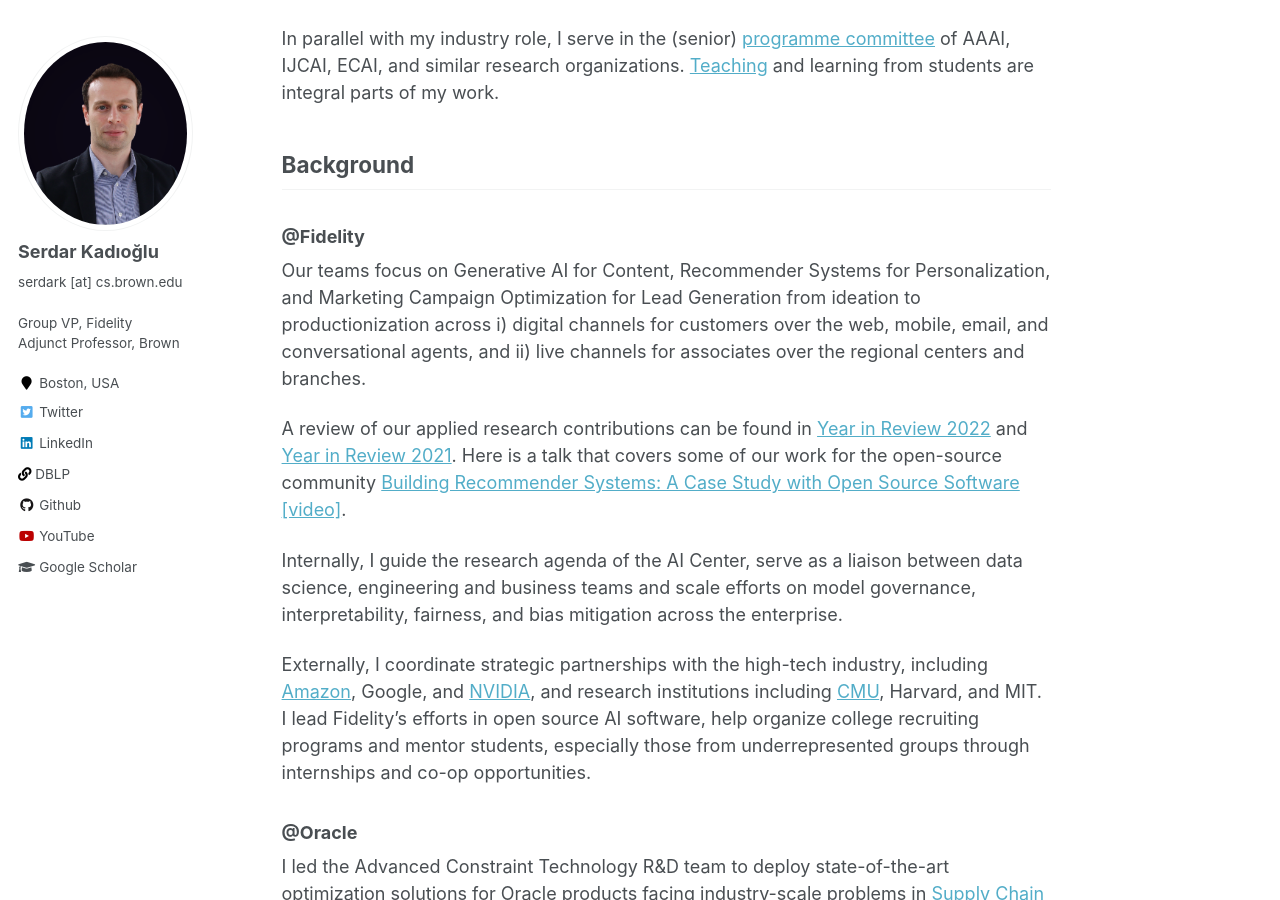
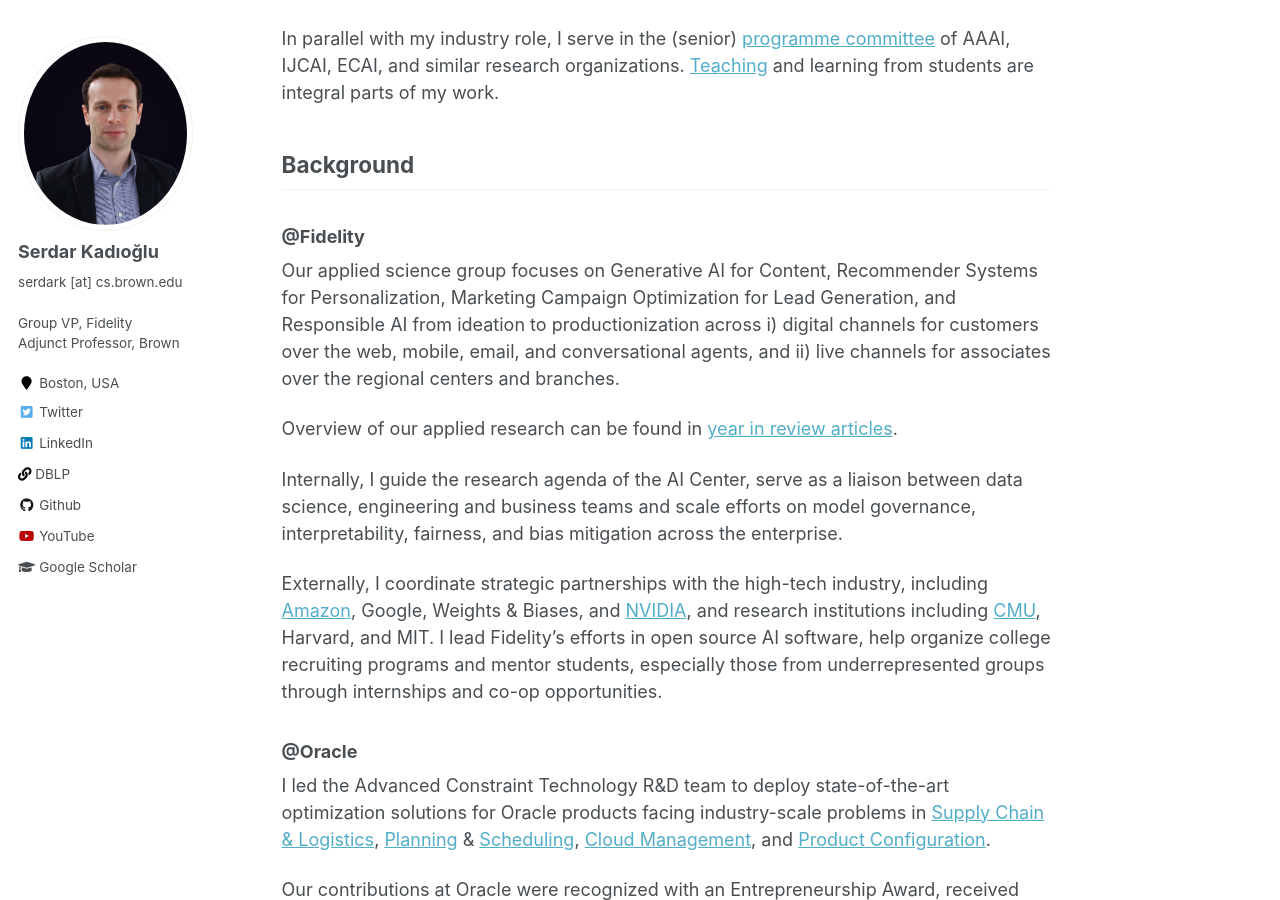
Before and after one commit to skadio/skadio.github.io, a Jekyll site: the page built from _pages/about.md, in a window 1280 px wide and 900 px high, scrolled down 371 px. Built offline with Jekyll 4.4.1, drawn with Linux system fonts in a browser that asks for light colours.

Commit message:
Update about.md

```diff
--- a/_pages/about.md
+++ b/_pages/about.md
@@ -18,13 +18,13 @@ In parallel with my industry role, I serve in the (senior) [programme committee]
 
 ### @Fidelity
 
-Our teams focus on Generative AI for Content, Recommender Systems for Personalization, and Marketing Campaign Optimization for Lead Generation from ideation to productionization across i) digital channels for customers over the web, mobile, email, and conversational agents, and ii) live channels for associates over the regional centers and branches.
+Our applied science group focuses on Generative AI for Content, Recommender Systems for Personalization, Marketing Campaign Optimization for Lead Generation, and Responsible AI from ideation to productionization across i) digital channels for customers over the web, mobile, email, and conversational agents, and ii) live channels for associates over the regional centers and branches.
 
-A review of our applied research contributions can be found in [Year in Review 2022](https://www.linkedin.com/pulse/year-review-2022-serdar-kadioglu/) and [Year in Review 2021](https://www.linkedin.com/pulse/year-review-2021-serdar-kadioglu/). Here is a talk that covers some of our work for the open-source community [Building Recommender Systems: A Case Study with Open Source Software](https://2021.allthingsopen.org/sessions/building-recommender-systems-a-case-study-with-open-source-software/) [[video]](https://www.youtube.com/watch?v=54d_YUalvOA).
+Overview of our applied research can be found in [year in review articles](https://www.linkedin.com/in/serdark/recent-activity/articles/).
 
 Internally, I guide the research agenda of the AI Center, serve as a liaison between data science, engineering and business teams and scale efforts on model governance, interpretability, fairness, and bias mitigation across the enterprise.
 
-Externally, I coordinate strategic partnerships with the high-tech industry, including [Amazon](https://fcatalyst.com/blog/june2023/explainable-ai-using-expressive-boolean-formulas), Google, and [NVIDIA](https://www.youtube.com/watch?v=_v-B2nRy79w), and research institutions including [CMU](https://www.cmu.edu/tepper/news/stories/2023/may/fidelity-ai.html), Harvard, and MIT. I lead Fidelity's efforts in open source AI software, help organize college recruiting programs and mentor students, especially those from underrepresented groups through internships and co-op opportunities.
+Externally, I coordinate strategic partnerships with the high-tech industry, including [Amazon](https://fcatalyst.com/blog/june2023/explainable-ai-using-expressive-boolean-formulas), Google, Weights & Biases, and [NVIDIA](https://www.youtube.com/watch?v=_v-B2nRy79w), and research institutions including [CMU](https://www.cmu.edu/tepper/news/stories/2023/may/fidelity-ai.html), Harvard, and MIT. I lead Fidelity's efforts in open source AI software, help organize college recruiting programs and mentor students, especially those from underrepresented groups through internships and co-op opportunities.
 
 
 ### @Oracle
```
